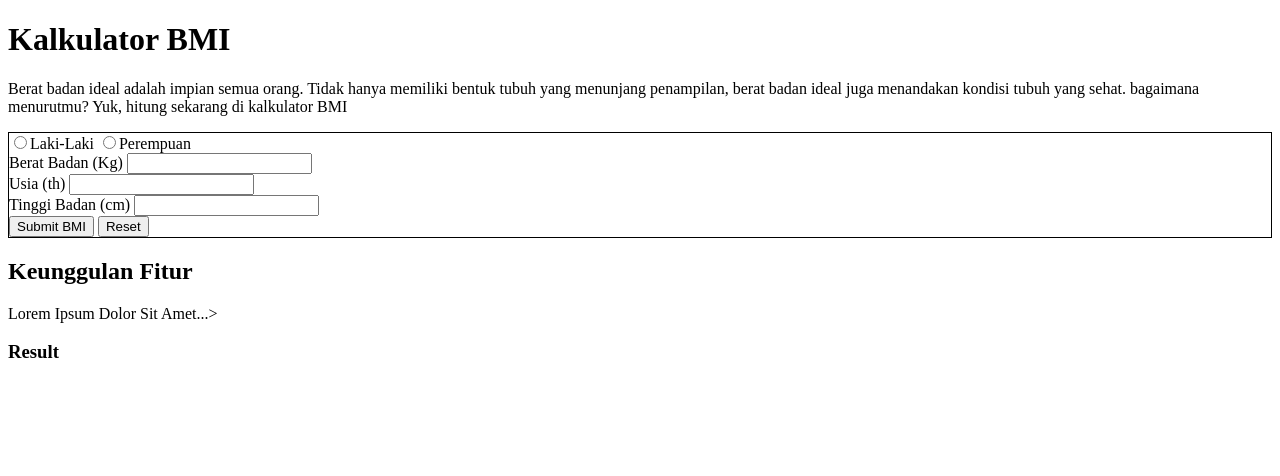
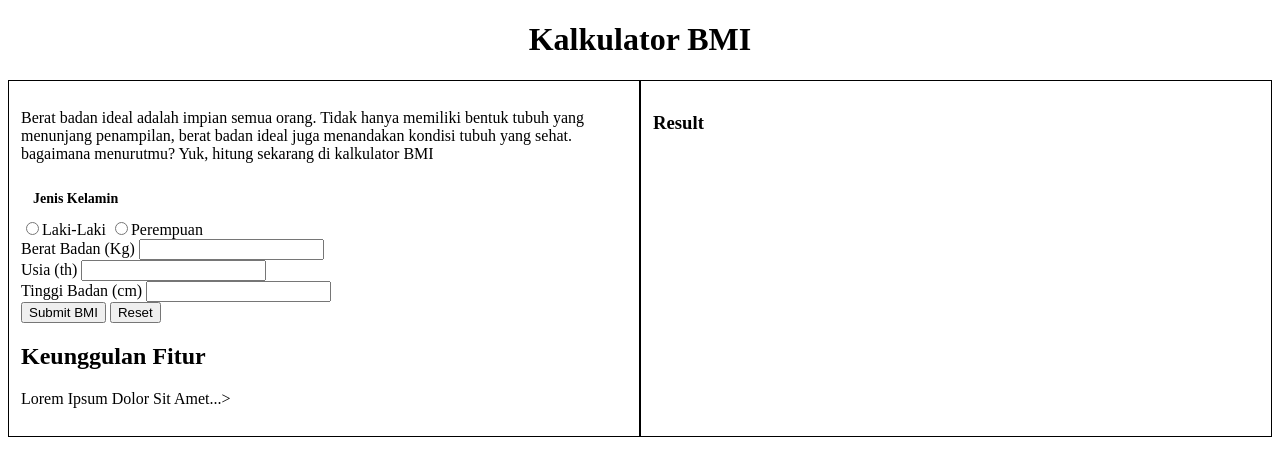
Before and after one commit to revou-fundamental-course/8-jul-24-DwiKusbandini, a plain HTML site: page index.html in a window 1280 px wide. Drawn offline with Linux system fonts and the light colour scheme.

Commit message:
mini project

```diff
--- a/css/styles.css
+++ b/css/styles.css
@@ -1 +1,22 @@
 /* Ini css */
+
+.main-title {
+    text-align: center;
+}
+
+main {
+    display: flex;
+    justify-content: space-around;
+}
+
+.main-content {
+    border: 1px solid;
+    flex: 1;
+    padding: 12px
+}
+
+.input-title {
+    font-size: 14px;
+    font-weight: bold;
+    padding: 12px
+}
--- a/index.html
+++ b/index.html
@@ -4,16 +4,17 @@
     <meta charset="UTF-8">
     <meta name="viewport" content="width=device-width, initial-scale=1.0">
     <title>Document</title>
+    <link rel="stylesheet" href="css/styles.css">
 </head>
 <body>
     <!-- Main Title -->
-    <header>
+    <header class="main-title">
         <h1>Kalkulator BMI</h1>
     </header>
 
     <main>
         <!-- Left Content -->
-        <section>
+        <section class="main-content">
             <!-- Main Article -->
         <article>
             <p>Berat badan ideal adalah impian semua orang. Tidak hanya memiliki bentuk tubuh yang menunjang penampilan, berat badan ideal juga menandakan kondisi tubuh yang sehat. bagaimana menurutmu? Yuk, hitung sekarang di kalkulator BMI</p>
@@ -21,8 +22,9 @@
 
         <!-- Form -->
         <section>
-            <form style="border: 1px solid;">
+            <form>
                 <div>
+                    <div class="input-title">Jenis Kelamin</div>
                     <input type="radio" id="selection-man"><Label for="selection-man">Laki-Laki</Label>
                     <input type="radio" id="selection-woman"><Label for="selection-woman">Perempuan</Label>
                 </div>
@@ -58,7 +60,7 @@
         </section>
 
         <!-- Right Content -->
-        <section>
+        <section class="main-content">
         <!-- Result Article -->
         <article>
             <header>
```
